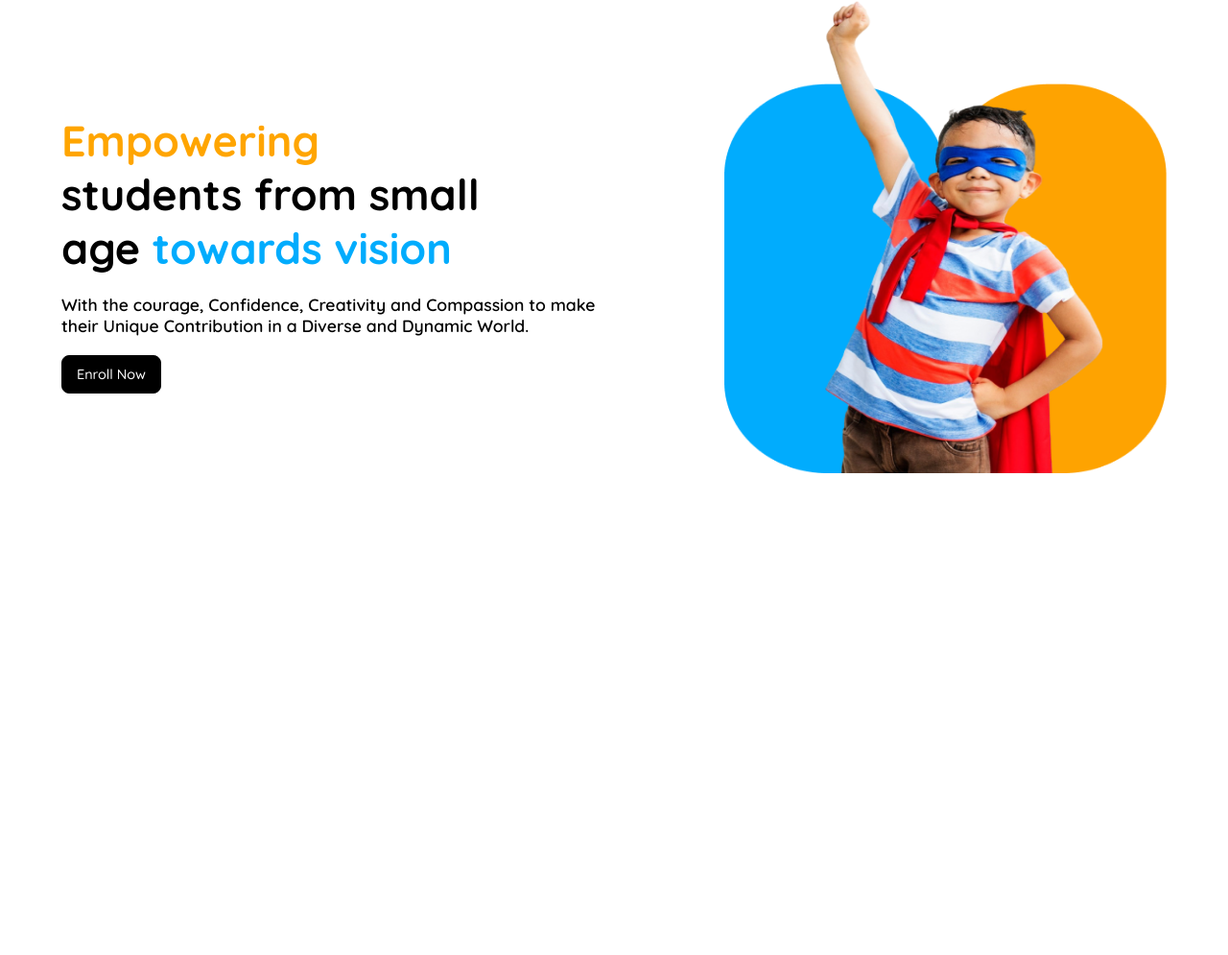
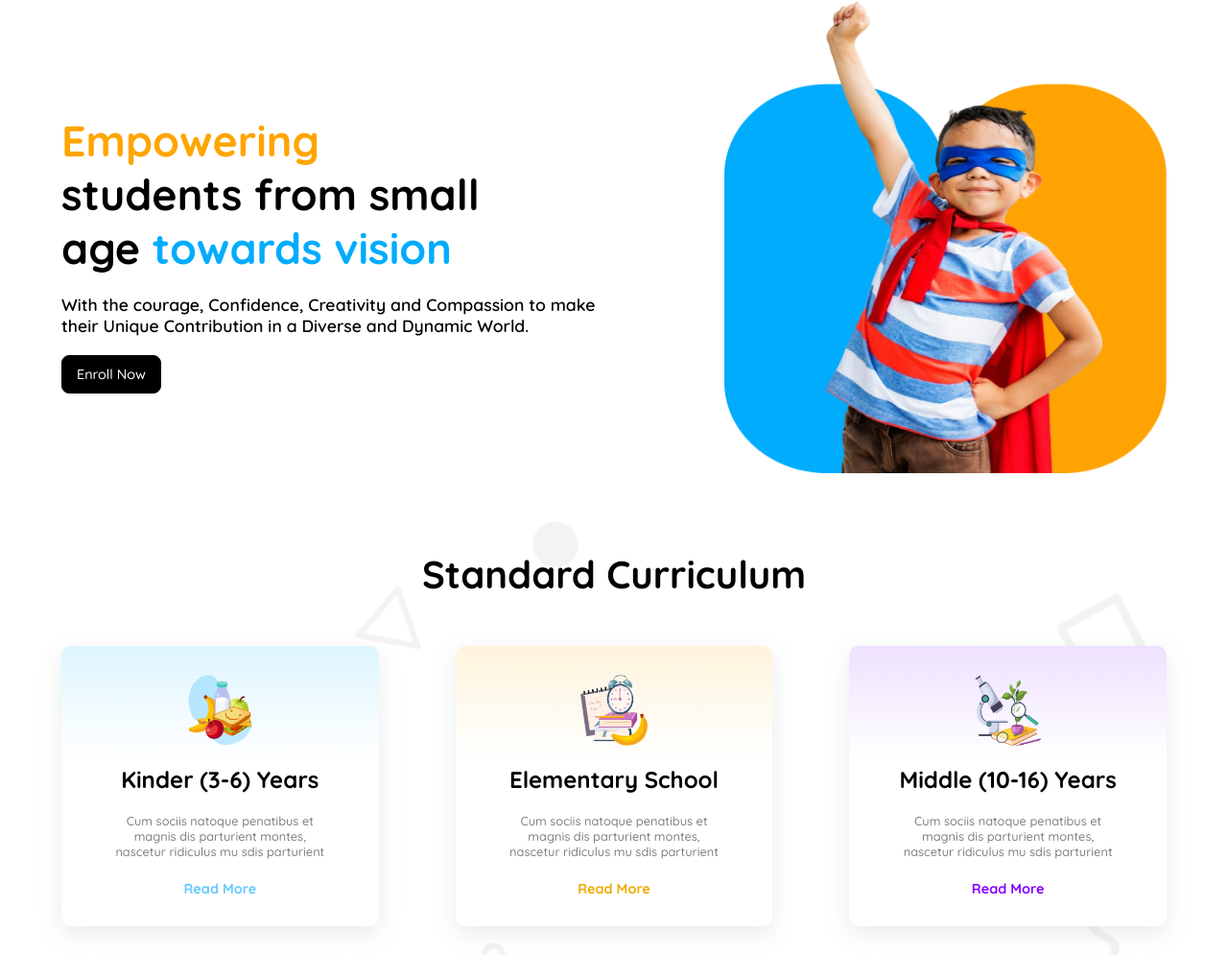
Before and after one commit to miazi2003/ph-a2, a plain HTML site: page index.html in a window 1280 px wide. Shown: the part 57-1052 px from the top of the page at 96% size. Before the commit the page ends 800 px from the top, so only its background shows below. Drawn offline with Linux system fonts and the light colour scheme.

Commit message:
curriculum section added

```diff
--- a/index.html
+++ b/index.html
@@ -44,7 +44,7 @@
             their Unique Contribution in a Diverse and Dynamic World.
           </p>
           <div class="banner-btn">
-            <button >Enroll Now</button>
+            <button>Enroll Now</button>
           </div>
         </div>
         <div class="banner-img">
@@ -53,7 +53,46 @@
       </div>
     </header>
 
-    <main class="main"></main>
+    <main class="main">
+      <section class="curriculum">
+        <h1>Standard Curriculum</h1>
+        <div class="curri-card-container">
+          <div class="curri-card" id="card-1">
+            <div class="img-box-c">
+              <img src="./assets/kinder.png" alt="" />
+            </div>
+              <h2>Kinder (3-6) Years</h2>
+              <p>Cum sociis natoque penatibus et magnis
+                dis parturient montes, nascetur ridiculus
+                mu sdis parturient</p>
+              <div class="btn-con" id="con-1"><button>Read More</button></div>
+
+          </div>
+          <div class="curri-card" id="card-2">
+            <div class="img-box-c">
+              <img src="./assets/elementary.png" alt="" />
+            </div>
+              <h2>Elementary School</h2>
+              <p>Cum sociis natoque penatibus et magnis
+                dis parturient montes, nascetur ridiculus
+                mu sdis parturient</p>
+              <div class="btn-con" id="con-2"><button>Read More</button></div>
+
+          </div>
+          <div class="curri-card" id="card-3">
+            <div class="img-box-c">
+              <img src="./assets/middle.png" alt="" />
+            </div>
+              <h2>Middle (10-16) Years</h2>
+              <p>Cum sociis natoque penatibus et magnis
+                dis parturient montes, nascetur ridiculus
+                mu sdis parturient</p>
+              <div class="btn-con" id="con-3"><button>Read More</button></div>
+
+          </div>
+        </div>
+      </section>
+    </main>
 
     <footer class="footer"></footer>
   </body>
--- a/styles/style.css
+++ b/styles/style.css
@@ -7,11 +7,11 @@
   font-family: "Quicksand", serif;
 }
 /* shared style */
-.orange{
+.orange {
   color: orange;
 }
-.skyblue{
-  color: rgb(1, 172, 253)
+.skyblue {
+  color: rgb(1, 172, 253);
 }
 /* header section css */
 .header {
@@ -106,30 +106,30 @@ nav {
   align-items: center;
   justify-content: space-between;
 }
-.banner-text{
+.banner-text {
   height: 50%;
   width: 50%;
- display: flex;
- flex-direction: column;
- gap: 20px;
+  display: flex;
+  flex-direction: column;
+  gap: 20px;
 }
 
-.banner-text h1{
+.banner-text h1 {
   font-size: 2.8rem;
 }
-.banner-text p{
-  font-size: 1.10rem;
+.banner-text p {
+  font-size: 1.1rem;
   font-weight: 600;
 }
-.banner-img{
+.banner-img {
   height: 100%;
   width: 40%;
 }
-.banner-img img{
+.banner-img img {
   height: 100%;
   width: 100%;
 }
-.banner-btn button{
+.banner-btn button {
   height: auto;
   width: auto;
   padding: 10px 15px;
@@ -140,11 +140,116 @@ nav {
   border-radius: 8px;
   border: 1px solid black;
 }
-.banner-btn button:hover{
+.banner-btn button:hover {
   background-color: white;
   color: black;
-  transition: ease-in-out .3s;
+  transition: ease-in-out 0.3s;
+}
 
+/* curriculum section css */
+.main {
+  height: auto;
+  max-width: 90%;
+  margin: 0 auto;
+  display: flex;
+  flex-direction: column;
+  gap: 50px;
+  margin-top: 50px;
+}
+.curriculum {
+  height: auto;
+  width: 100%;
+  padding: 30px 0;
+  display: flex;
+  flex-direction: column;
+  align-items: center;
+  gap: 50px;
+  background-image: url("../assets/bg.png");
+}
+.curriculum h1 {
+  font-size: 2.5rem;
+}
+.curri-card-container {
+  height: auto;
+  width: 100%;
+  display: grid;
+  grid-template-columns: repeat(3, 1fr);
+  column-gap: 80px;
+}
+.curri-card {
+  height: auto;
+  display: flex;
+  flex-direction: column;
+  align-items: center;
+  box-shadow: rgba(149, 157, 165, 0.2) 0px 8px 24px;
+  gap: 20px;
+  padding: 30px 50px;
+  border-radius: 10px;
+  text-align: center;
+}
+
+.img-box-c{
+  height: 40%;
+  width: 30%;
+}
+.img-box-c img{
+  height: 100%;
+  width: 100%;
+}
+#card-1 {
+  background-color: white;
+  background: linear-gradient(
+      180deg,
+      rgb(222, 245, 255),
+      rgba(255, 255, 255, 0) 40%
+    ),
+    rgb(255, 255, 255);
+}
+#card-2 {
+  background-color: white;
+  background: linear-gradient(
+      180deg,
+      rgb(255, 244, 220),
+      rgba(255, 255, 255, 0) 40%
+    ),
+    rgb(255, 255, 255);
+}
+#card-3 {
+  background-color: white;
+  background: linear-gradient(
+      180deg,
+      rgb(238, 225, 255),
+      rgba(255, 255, 255, 0) 40%
+    ),
+    rgb(255, 255, 255);
+}
+
+.curri-card p{
+  font-size: 0.8rem;
+  font-weight: 500;
+  color: rgb(128, 128, 128);
+}
+
+.btn-con button{
+  background-color: transparent;
+  border: none;
+  font-size: 0.9rem;
+  font-weight: 700;
+}
+
+#con-1 button{
+color: rgb(100, 200, 255);
+}
+#con-2 button{
+  color: rgb(240, 170, 0);
+}
+#con-3 button{
+  color: rgb(135, 0, 255);
+}
+
+#con-1 button:hover,#con-2 button:hover,#con-3 button:hover{
+color: black;
+transition: ease-in-out .3s;
 }
 
 /* mobile device responsive */
@@ -190,32 +295,31 @@ nav {
     background-color: rgb(254, 163, 1);
   }
 
-
   /* banner responsive */
-  .banner-section{
-    height: 1000px;
+  .banner-section {
+    height: auto;
     flex-direction: column-reverse;
     padding: 0px 20px;
     gap: 30px;
   }
-  .banner-img{
+  .banner-img {
     height: auto;
     width: 100%;
   }
-  .banner-img img{
+  .banner-img img {
     height: 100%;
     width: 100%;
   }
-  .banner-text{
+  .banner-text {
     height: 400%;
     width: 100%;
-   text-align: center;
+    text-align: center;
   }
-  .banner-text h1{
+  .banner-text h1 {
     font-size: 2rem;
   }
 
 
 
-
+  /* curriculum section responsive */
 }
```
